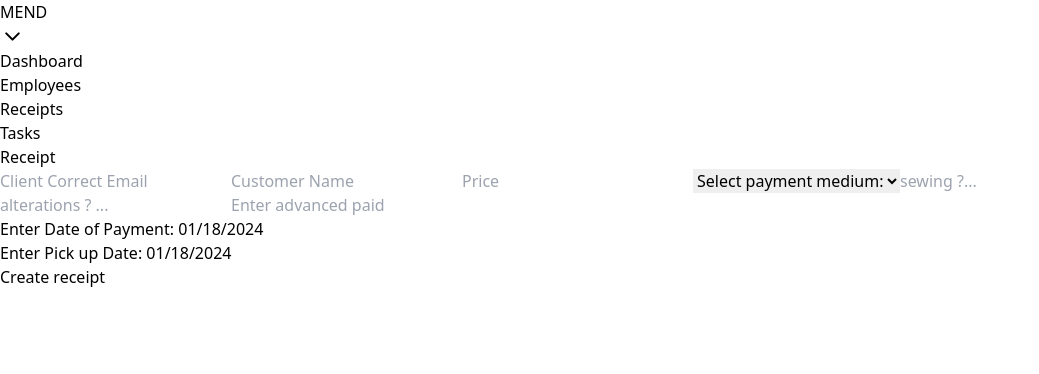
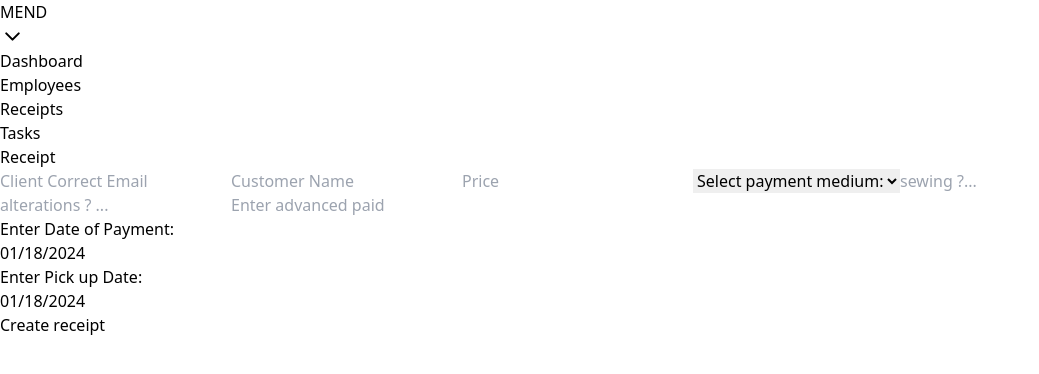
Before and after one commit to Eyohen/mend, a React (Vite) app: page /receipt in a window 1280 px wide. Shown: the top 374 px of the page, without its empty margins (0-1039 px from the left). Built offline with nearby package versions, Linux system fonts and the light colour scheme.

Commit message:
changed receipt look and added new shit to taskbody

```diff
--- a/src/components/Body.jsx
+++ b/src/components/Body.jsx
@@ -392,6 +392,15 @@ const Body = () => {
             <th scope="col" class="px-6 py-3 font-light ">
               priority
             </th>
+            <th scope="col" class="px-6 py-3 font-light ">
+              tailor
+            </th>
+            <th scope="col" class="px-6 py-3 font-light ">
+              phone no.
+            </th>
+            <th scope="col" class="px-6 py-3 font-light ">
+              pickup status
+            </th>
             <th scope="col" class="px-6 py-3 font-light">
               edit
             </th>
@@ -432,7 +441,12 @@ const Body = () => {
                 {user.status == "pending" ?  ( <p className='bg-yellow-400 flex justify-center rounded-full text-white animate-pulse'>{user.status}</p>) : user.status == "completed" ?  ( <p className='bg-green-400 flex justify-center rounded-full px-1 animate-pulse text-white'>{user.status}</p>) : ( <p className='bg-red-400 flex justify-center rounded-full px-1 animate-pulse text-white'>{user.status}</p>)}
                 </td>
                 <td class="px-6 py-4">
-                {user.priority == "high" ?  ( <p className='bg-red-400 flex justify-center rounded-full text-white animate-pulse'>{user.priority}</p>) : user.priority == "medium" ?  ( <p className='bg-yellow-400 flex justify-center rounded-full px-1 animate-pulse text-white'>{user.priority}</p>) : ( <p className='bg-green-400 flex justify-center rounded-full px-1 animate-pulse text-white'>{user.status}</p>)}
+                {user.priority == "high" ?  ( <p className='bg-red-400 flex justify-center rounded-full text-white animate-pulse'>{user.priority}</p>) : user.priority == "medium" ?  ( <p className='bg-yellow-400 flex justify-center rounded-full px-1 animate-pulse text-white'>{user.priority}</p>) : ( <p className='bg-green-400 flex justify-center rounded-full px-1 animate-pulse text-white'>{user.priority}</p>)}
+                </td>
+                <td class="px-6 py-2">{user.tailor}</td>
+                <td class="px-6 py-2">{user.customerphone}</td>
+                <td class="px-6 py-4">
+                {user.pickupstatus == "not-ready" ?  ( <p className='bg-red-400 flex justify-center rounded-full text-white animate-pulse'>{user.pickupstatus}</p>) : user.pickupstatus == "ready" ?  ( <p className='bg-yellow-400 flex justify-center rounded-full px-1 animate-pulse text-white'>{user.pickupstatus}</p>) : ( <p className='bg-green-400 flex justify-center rounded-full px-1 animate-pulse text-white'>{user.pickupstatus}</p>)}
                 </td>
                 <Link to={`/edittask/${user._id}`}><td class="px-6 py-2"><SlPencil className='mt-3' /></td></Link>
                 <td class="px-6 py-2" onClick={() => handleDelete4(user._id)}><SlTrash className='text-red-800'/></td>
--- a/src/components/ReceiptBody.jsx
+++ b/src/components/ReceiptBody.jsx
@@ -89,25 +89,31 @@ const ReceiptBody = () => {
   return (
     <div className="w-full">
 
-      <div className="items-center h-[100vh] justify-center flex w-full">
+      <div className="items-center h-[100vh] justify-center flex w-full ">
         {isLoading ? (<p className="text-2xl">Loading...</p>) : ( <div className="flex flex-col gap-y-6">
         <p className="text-2xl text-center">Receipt</p>
           <input onChange={(e)=>setEmail(e.target.value)} className="border border-black px-2 py-1 w-full md:w-[500px]" placeholder="Client Correct Email" />
           <input onChange={(e)=>setCustomer(e.target.value)} className="border border-black px-2 py-1" placeholder="Customer Name" />
-          <input onChange={(e)=>setPrice(e.target.value)} className="border border-black px-2 py-1 w-[500px]" placeholder="Price" />
+          <input onChange={(e)=>setPrice(e.target.value)} className="border border-black px-2 py-1 " placeholder="Price" />
           <select value={selectedMedium} onChange={handleMedium} className="border border-black px-2 py-1">
             <option value="">Select payment medium:</option>
             {media.map(item => (
               <option key={item._id} value={item.medium}>{item.medium}</option>
             ) )}
           </select>
-          <input onChange={(e)=>setSewing(e.target.value)} className="border border-black px-2 py-1 w-[500px]" placeholder="sewing ?..." />
-          <input onChange={(e)=>setAlteration(e.target.value)} className="border border-black px-2 py-1 w-[500px]" placeholder="alterations ? ..." />
+          <input onChange={(e)=>setSewing(e.target.value)} className="border border-black px-2 py-1 " placeholder="sewing ?..." />
+          <input onChange={(e)=>setAlteration(e.target.value)} className="border border-black px-2 py-1 " placeholder="alterations ? ..." />
           <input onChange={(e)=>setAdvanced(e.target.value)} className="border border-black px-2 py-1" placeholder="Enter advanced paid" />
 
-          <p className='text-md text-gray-600'>Enter Date of Payment: <DatePicker selected={startDate} onChange={(date) => setStartDate(date)} className='border border-black py-1 '  /></p>
-          <p className='text-md text-gray-600'>Enter Pick up Date: <DatePicker selected={startDate2} onChange={(date) => setStartDate2(date)} className='border border-black py-1 '  /></p>
+          <div>
+          <p className='text-md text-gray-600'>Enter Date of Payment: </p>
+          <DatePicker selected={startDate} onChange={(date) => setStartDate(date)} className='border border-black py-1 '  />
+          </div>
 
+          <div>
+          <p className='text-md text-gray-600'>Enter Pick up Date:</p>
+           <DatePicker selected={startDate2} onChange={(date) => setStartDate2(date)} className='border border-black py-1 '  />
+           </div>
 
 
 <button onClick={handleReceipt} className="bg-black text-white py-1">Create receipt</button>
--- a/src/components/TaskBody.jsx
+++ b/src/components/TaskBody.jsx
@@ -37,6 +37,22 @@ const statuses = [
     },
       ]
 
+      const pickupstatus = [
+        {
+            _id: 1,
+            pickupstatus: "not-ready",
+        },
+        {
+            _id: 2,
+            pickupstatus: "ready",
+        },
+        {
+          _id: 3,
+          pickupstatus: "picked-up",
+      },
+        ]
+
+
 const TaskBody = () => {
   const navigate = useNavigate()
   const [startDate, setStartDate] = useState(new Date());
@@ -47,7 +63,10 @@ const TaskBody = () => {
     const [client,setClient]=useState("")
     const [work,setWork]=useState("")
     const [amount,setAmount]=useState("")
+    const [tailor,setTailor]=useState("")
+    const [customerphone,setCustomerPhone]=useState("")
     const [selectedPriority,setSelectedPriority]=useState([])
+    const [selectedPickup,setSelectedPickup]=useState([])
     // const [password,setPassword]=useState("")
     const [error,setError]=useState(false)
     const [isLoading,setIsLoading]=useState(false)
@@ -60,6 +79,9 @@ const TaskBody = () => {
         setSelectedPriority(e.target.value);
       };
 
+      const handlePickup = (e) => {
+        setSelectedPickup(e.target.value);
+      };
 
       const handleTask = async ()=>{
         setIsLoading(true)
@@ -71,7 +93,7 @@ const TaskBody = () => {
             console.error('Access token not found')
           }
 
-          const res = await axios.post(URL+"/api/tasks/create",{client,work,date:startDate, dueDate:startDate2,status:selectedStatus,priority:selectedPriority,amount}, {
+          const res = await axios.post(URL+"/api/tasks/create",{client,work,date:startDate, dueDate:startDate2,status:selectedStatus,priority:selectedPriority,amount,customerphone,pickupstatus:selectedPickup,tailor}, {
             headers: {
               Authorization: `Bearer ${accessToken}`,
             }
@@ -120,6 +142,16 @@ const TaskBody = () => {
             ) )}
           </select>
 
+          <select value={selectedPickup} onChange={handlePickup} className="border border-black px-2 py-1">
+            <option value="">Select Pickup status:</option>
+            {pickupstatus.map(item => (
+              <option key={item._id} value={item.pickupstatus}>{item.pickupstatus}</option>
+            ) )}
+          </select>
+
+          <input onChange={(e)=>setTailor(e.target.value)} className="border border-black px-2 py-1" placeholder="Tailor in charge" />
+          <input onChange={(e)=>setCustomerPhone(e.target.value)} className="border border-black px-2 py-1 " placeholder="Customers phone number " />
+
 <button onClick={handleTask} className="bg-black text-white py-1">Create Task</button>
 {error && <h3 className="text-red-500 text-md ">Something went wrong</h3>}
 
--- a/src/pages/Receipt.jsx
+++ b/src/pages/Receipt.jsx
@@ -7,7 +7,7 @@ const Receipt = () => {
   return (
     <div>
           <AdminNav/>
-        <div className='flex bg-gray-300'>
+        <div className='flex bg-gray-200'>
         <SideBar/>
         <ReceiptBody/>
         </div>
```
Also changed, not shown: 1 other file (tests, documents, lock files or other folders).
